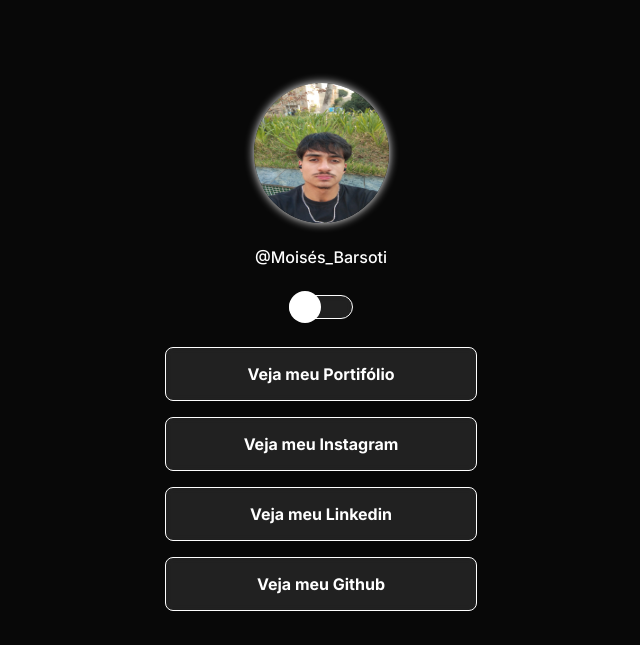
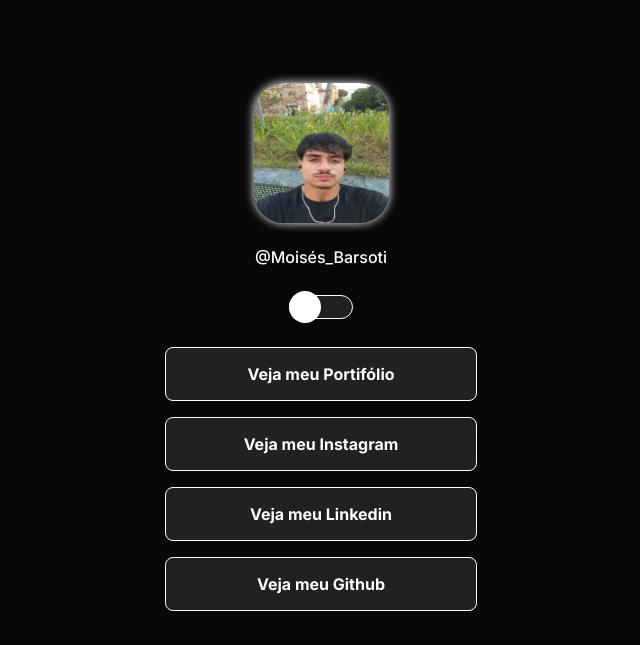
Before and after one commit to moisesBarsoti/MeusLinks, a plain HTML site: page index.html in a window 1280 px wide. Shown: the top 645 px of the page, without its empty margins (319-959 px from the left). Drawn offline with nearby package versions, Linux system fonts and the light colour scheme.

Commit message:
Subindo Arquivos

```diff
--- a/assets/css/style.css
+++ b/assets/css/style.css
@@ -57,7 +57,7 @@ div#container {
 #perfil img {
   width: 135px;
   height: 140px;
-  border-radius: 50%;
+  border-radius: 30px;
   box-shadow: 0 0 10px var(--box-shadow);
 }
 
```
